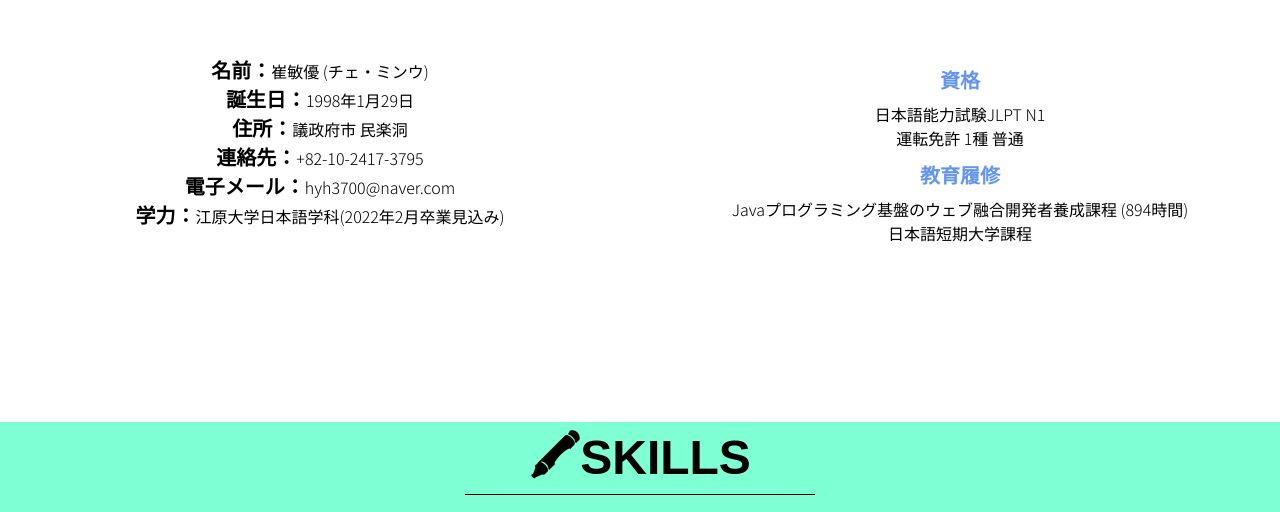
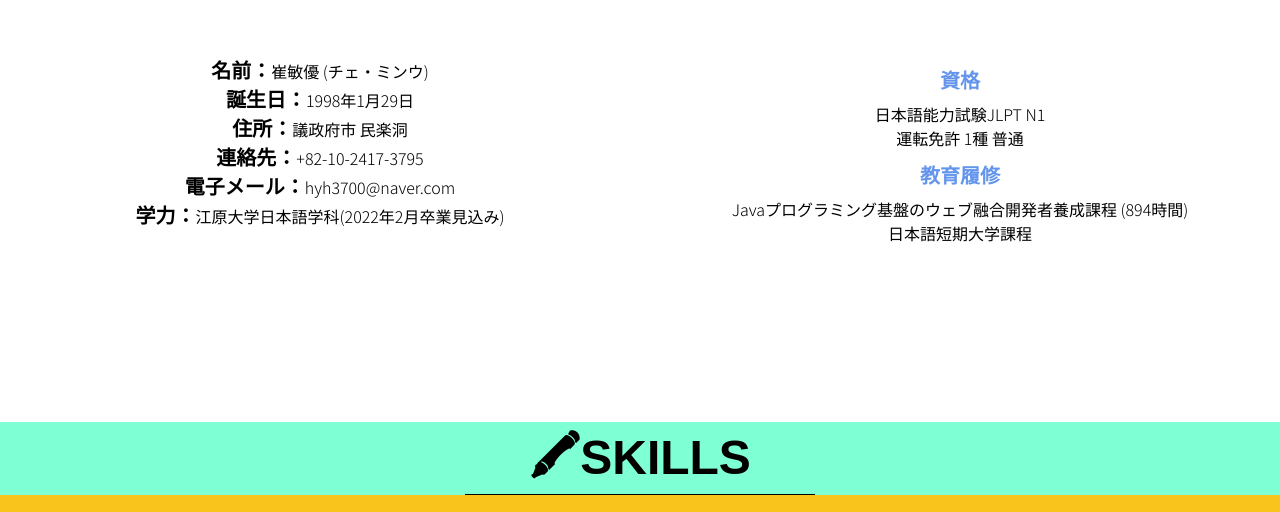
Before and after one commit to AiharaAkira/Portfolio, a plain HTML site: page index.html in a window 1280 px wide. Shown: the part 670-1182 px from the top of the page. Drawn offline with Linux system fonts and the light colour scheme; a script that the page names is missing.

Commit message:
Update style.css

```diff
--- a/css/style.css
+++ b/css/style.css
@@ -1,6 +1,6 @@
 body{
     margin: 0 auto;
-    background-color: burlywood;
+    background-color: #f9c51d;
 }
 
 
@@ -168,7 +168,7 @@ body{
 #skills{
     font-size: 20px;
     font-weight: bold;
-    height: 650px;
+
     background-color: aquamarine;
     margin-bottom: 50px;
     text-align: center;
```
